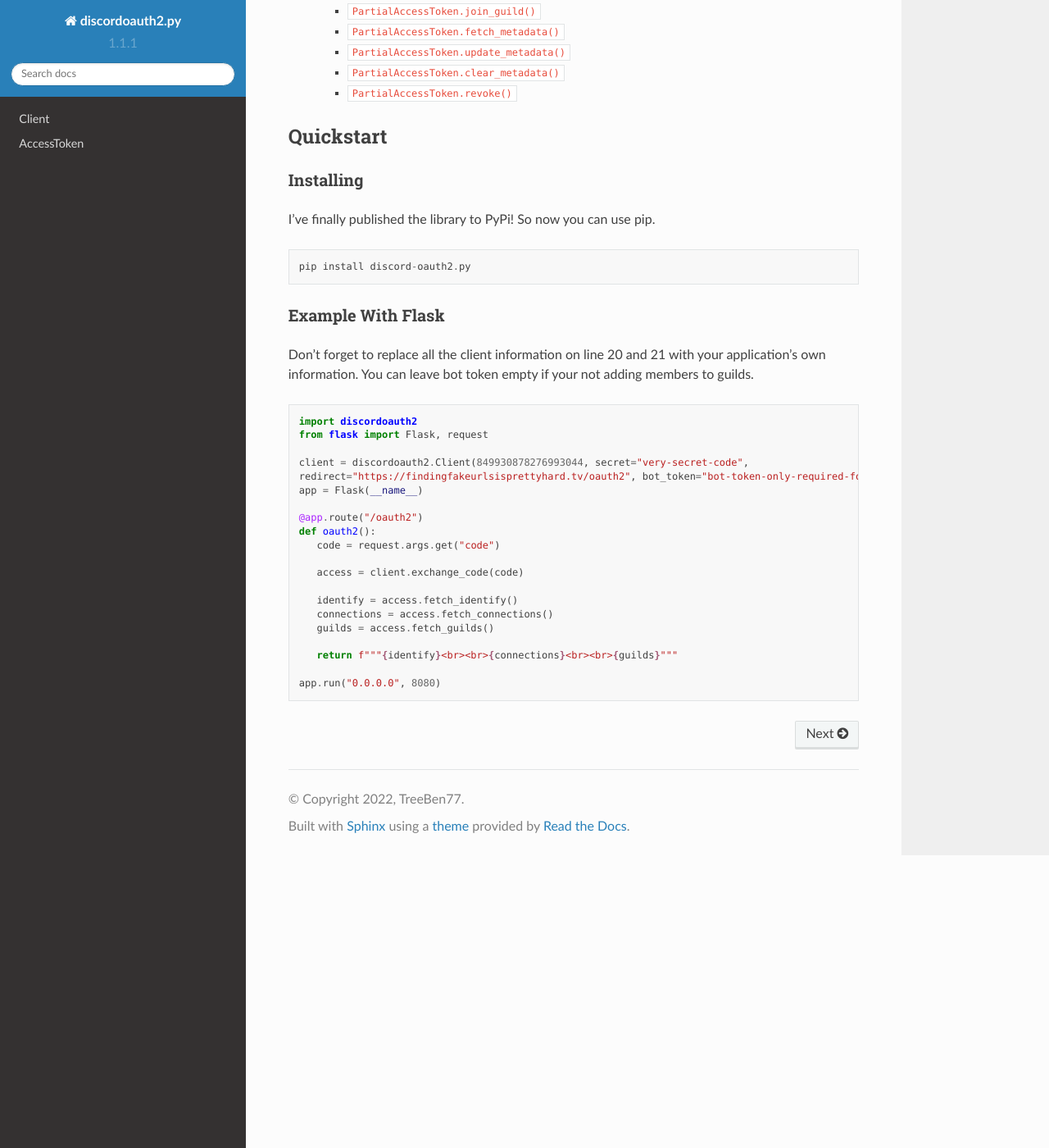
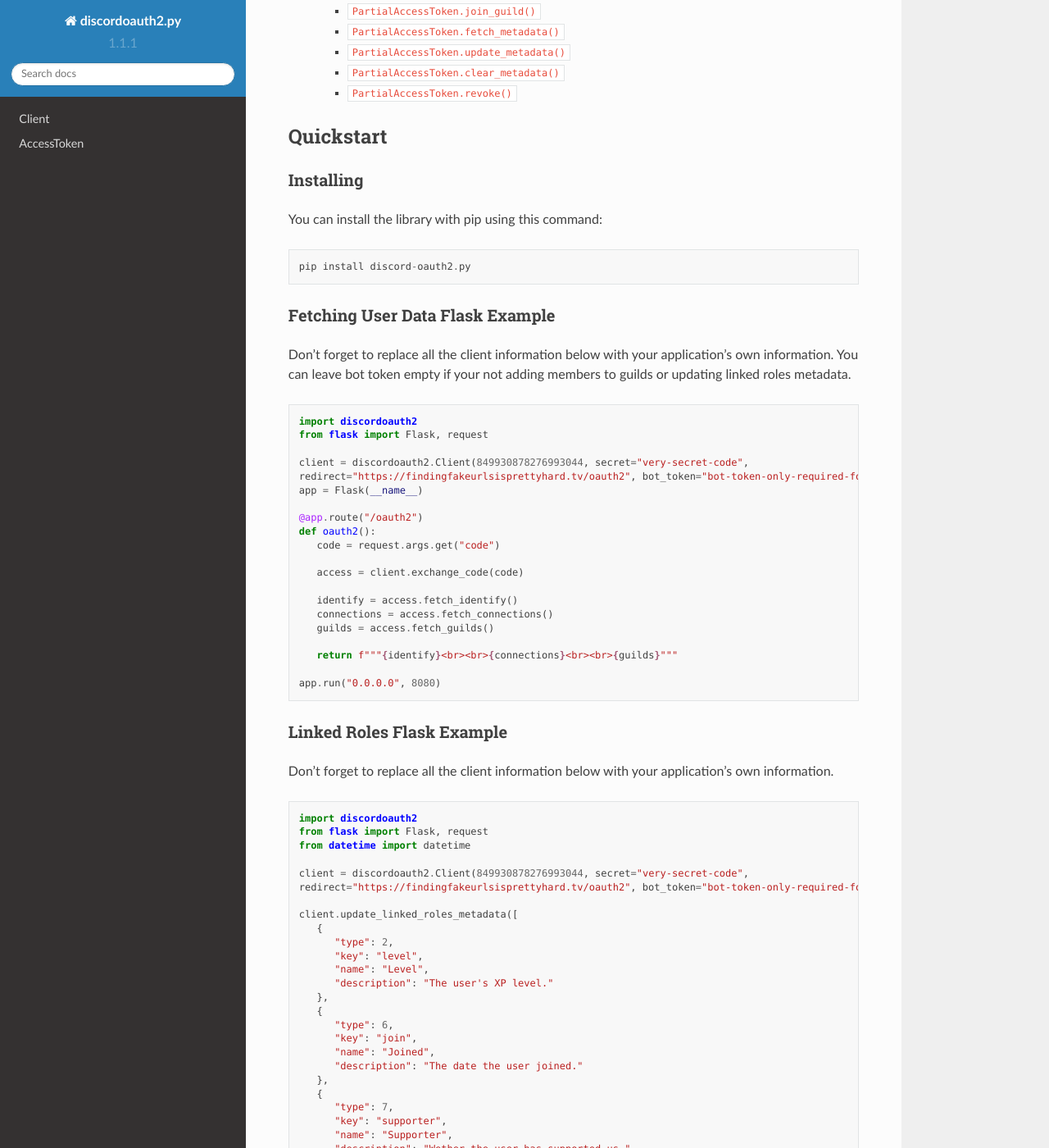
Before and after one commit to treeben77/discord-oauth2.py, a Sphinx documentation site: the page built from docs/source/index.rst, in a window 1280 px wide and 1400 px high, scrolled down 1202 px. Shown: the whole window at 82% size. Built offline with Sphinx 7.4.7 and the Read the Docs theme 2.0.0, drawn with Linux system fonts in a browser that asks for light colours; pages that are not in the unit, such as notebooks, are missing from menus; some of the changed text lies outside the part shown.

Commit message:
added examples and fixed a few more docs

```diff
--- a/docs/source/client.rst
+++ b/docs/source/client.rst
@@ -62,7 +62,7 @@
 
    .. warning::
 
-      If the application is owned by a team, you can only request for the ``identify`` scope. You can also request ``applications.commands.update`, but the library does not support it yet.``
+      If the application is owned by a team, you can only request for the ``identify`` scope. You can also request ``applications.commands.update``, but the library does not support it yet.``
 
    .. method:: revoke_token(token, token_type=None)
 
--- a/docs/source/index.rst
+++ b/docs/source/index.rst
@@ -17,16 +17,16 @@
 Installing
 ~~~~~~~~~~~~~~~~~~~~~~~~~~~~~~~~
 
-I've finally published the library to PyPi! So now you can use pip.
+You can install the library with pip using this command:
 
 .. code::
 
    pip install discord-oauth2.py
 
-Example With Flask
+Fetching User Data Flask Example
 ~~~~~~~~~~~~~~~~~~~~~~~~~~~~~~~~
 
-Don't forget to replace all the client information on line 20 and 21 with your application's own information. You can leave bot token empty if your not adding members to guilds.
+Don't forget to replace all the client information below with your application's own information. You can leave bot token empty if your not adding members to guilds or updating linked roles metadata.
 
 .. code::
 
@@ -50,3 +50,51 @@
       return f"""{identify}<br><br>{connections}<br><br>{guilds}"""
 
    app.run("0.0.0.0", 8080)
+
+Linked Roles Flask Example
+~~~~~~~~~~~~~~~~~~~~~~~~~~~~~~~~
+
+Don't forget to replace all the client information below with your application's own information.
+
+.. code::
+
+   import discordoauth2
+   from flask import Flask, request
+   from datetime import datetime
+
+   client = discordoauth2.Client(849930878276993044, secret="very-secret-code",
+   redirect="https://findingfakeurlsisprettyhard.tv/oauth2", bot_token="bot-token-only-required-for-guild-joining")
+
+   client.update_linked_roles_metadata([
+      {
+         "type": 2,
+         "key": "level",
+         "name": "Level",
+         "description": "The user's XP level."
+      },
+      {
+         "type": 6,
+         "key": "join",
+         "name": "Joined",
+         "description": "The date the user joined."
+      },
+      {
+         "type": 7,
+         "key": "supporter",
+         "name": "Supporter",
+         "description": "Wether the user has supported us."
+      }
+   ])
+
+   app = Flask(__name__)
+
+   @app.route("/oauth2")
+   def oauth2():
+      code = request.args.get("code")
+
+      access = client.exchange_code(code)
+      access.update_metadata("Example Game", username="TreeBen77", level=24, join=datetime.now(), supporter=True)
+
+      return f"updated your metadata!"
+
+   app.run("0.0.0.0", 8080)
```
Also changed, not shown: other parts of docs/source/index.rst (+1 -1 lines).
